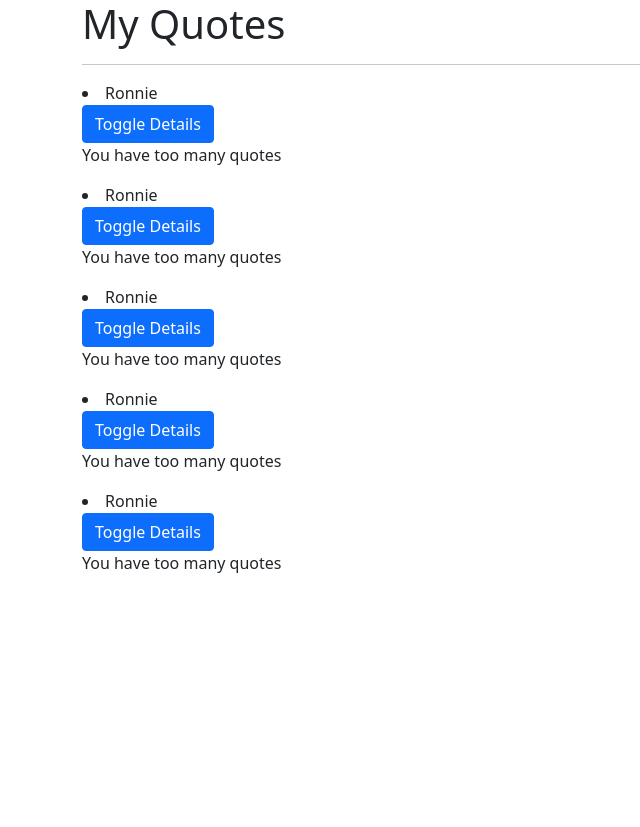
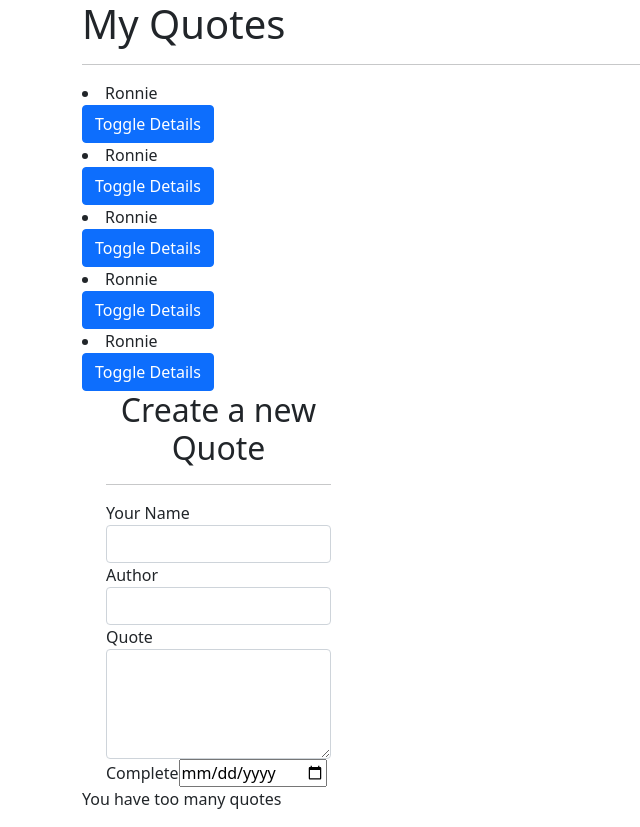
Before and after one commit to KIbet1998/QUOTE-IQ, an Angular app: page / in a window 1280 px wide. Shown: the whole page, without its empty margins (0-640 px from the left). Before the commit the page ends 800 px from the top, so only its background shows below. Built offline with nearby package versions, Linux system fonts and the light colour scheme.

Commit message:
add import form component

```diff
--- a/src/app/app.module.ts
+++ b/src/app/app.module.ts
@@ -1,6 +1,6 @@
 import { NgModule } from '@angular/core';
 import { BrowserModule } from '@angular/platform-browser';
-
+import {FormsModule  } from "@angular/forms";
 import { AppRoutingModule } from './app-routing.module';
 import { AppComponent } from './app.component';
 import { QuoteComponent } from './quote/quote.component';
@@ -18,7 +18,8 @@ import { QuoteFormComponent } from './quote-form/quote-form.component';
   ],
   imports: [
     BrowserModule,
-    AppRoutingModule
+    AppRoutingModule,
+    FormsModule
   ],
   providers: [],
   bootstrap: [AppComponent]
--- a/src/app/quote/quote.component.html
+++ b/src/app/quote/quote.component.html
@@ -9,7 +9,15 @@
 
           <li>{{quote.name}}</li>
           <button (click)='toggleDetails(i)' class="btn btn-primary">Toggle Details</button>
-    <app-quote-detail *ngIf='quote.showDescription' [quote]='quote' (isComplete) = 'deleteQuote($event,i)'></app-quote-detail>
+          <app-quote-detail *ngIf='quote.showDescription' [quote]='quote' (isComplete)='deleteQuote($event,i)'>
+          </app-quote-detail>
         </div>
+      </div>
+        <div class="col-md-6">
+          <app-quote-form></app-quote-form>
+        </div>
+      </div>
+
     <!-- </ul> -->
     <p *ngIf='quotes.length > 4'>You have too many quotes</p>
+  </div>
```
Lines whose indentation alone changed are shown as unchanged.
